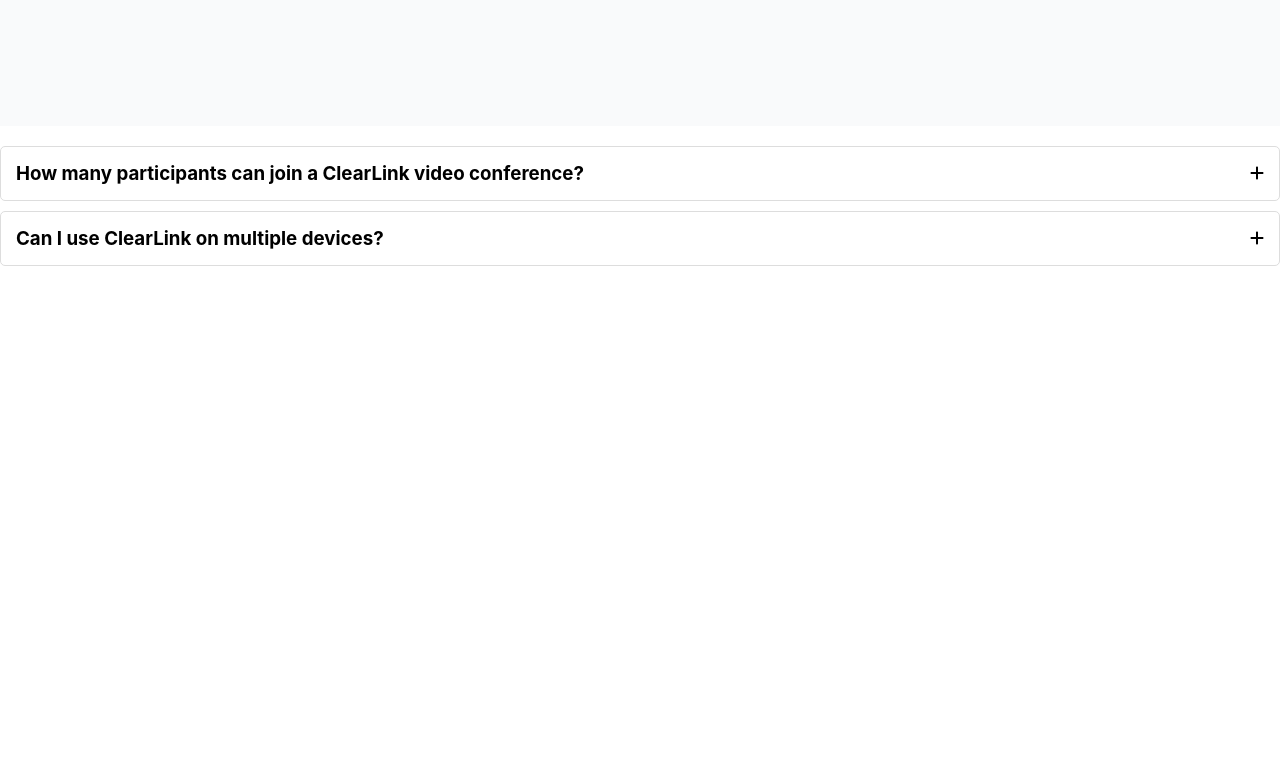
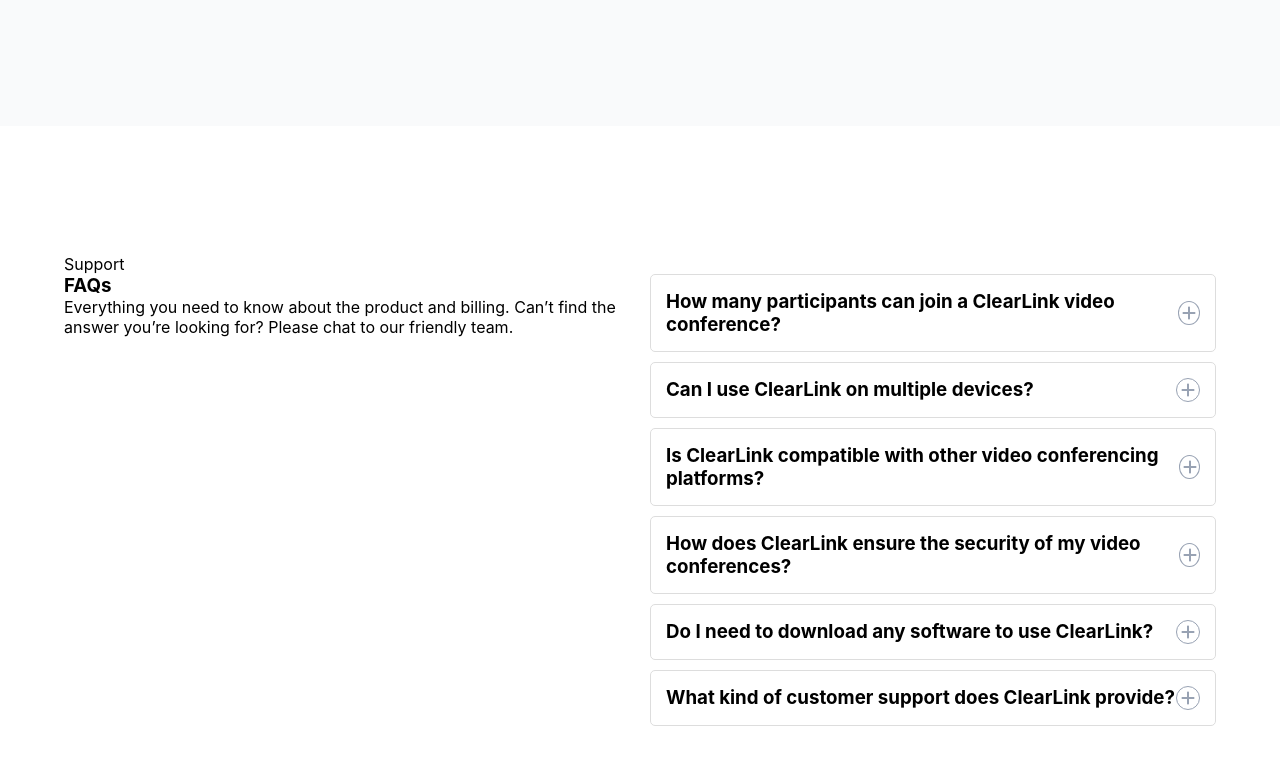
Before and after one commit to Abraham-Ogbumah/clearlink, a React (Create React App) app: page / in a window 1280 px wide. Shown: the part 2749-3511 px from the top of the page. Before the commit the page ends 3035 px from the top, so only its background shows below. Built offline with nearby package versions, Linux system fonts and the light colour scheme.

Commit message:
update to FAQ

```diff
--- a/src/components/Main.jsx
+++ b/src/components/Main.jsx
@@ -7,11 +7,11 @@
 import Automatic from "../assets/images/automattic.svg";
 import AboutUs from "./common/AboutUs/AboutUs";
 import Testimonial from "./common/Testimonials/Testimonial";
-import FaqSection from "./common/FrequentlyAskedQuestions/FaqSection";
+import FrequentlyAsked from "./common/FrequentlyAskedQuestions/FrequentlyAsked";
 
 const Main = () => {
   return (
-    <main className="">
+    <main>
       <div className="partners-info container">
         <p className="partner-caption">
           Join 1,500+ companies already video conferencing the ClearLink way
@@ -27,7 +27,7 @@
       </div>
       <AboutUs />
       <Testimonial />
-      <FaqSection />
+      <FrequentlyAsked />
     </main>
   );
 };
--- a/src/components/common/FrequentlyAskedQuestions/FaqSection.jsx
+++ b/src/components/common/FrequentlyAskedQuestions/FaqSection.jsx
@@ -4,7 +4,7 @@
 import { faPlus, faMinus } from "@fortawesome/free-solid-svg-icons";
 
 const FaqSection = () => {
-  const [activeIndex, setActiveIndex] = useState(null); // To track the active/open item
+  const [activeIndex, setActiveIndex] = useState(null);
 
   const faqs = [
     {
@@ -17,7 +17,28 @@
       answer:
         "Yes, you can use ClearLink on multiple devices, including tablets, smartphones, and desktop computers.",
     },
-    // ... Add other FAQs here
+    {
+      question:
+        "Is ClearLink compatible with other video conferencing platforms?",
+      answer:
+        "Yes, you can use ClearLink on multiple devices, including tablets, smartphones, and desktop computers.",
+    },
+    {
+      question:
+        "How does ClearLink ensure the security of my video conferences?",
+      answer:
+        "Yes, you can use ClearLink on multiple devices, including tablets, smartphones, and desktop computers.",
+    },
+    {
+      question: "Do I need to download any software to use ClearLink?",
+      answer:
+        "Yes, you can use ClearLink on multiple devices, including tablets, smartphones, and desktop computers.",
+    },
+    {
+      question: "What kind of customer support does ClearLink provide?",
+      answer:
+        "Yes, you can use ClearLink on multiple devices, including tablets, smartphones, and desktop computers.",
+    },
   ];
 
   const toggleFAQ = (index) => {
@@ -30,7 +51,11 @@
         <div key={index} className="faq-item">
           <div className="faq-question" onClick={() => toggleFAQ(index)}>
             <h3>{faq.question}</h3>
-            <FontAwesomeIcon icon={activeIndex === index ? faMinus : faPlus} />
+            <div className="plus-sign">
+              <FontAwesomeIcon
+                icon={activeIndex === index ? faMinus : faPlus}
+              />
+            </div>
           </div>
           <div className={`faq-answer ${activeIndex === index ? "open" : ""}`}>
             <p>{faq.answer}</p>
--- a/src/components/common/FrequentlyAskedQuestions/FrequentlyAsked.jsx
+++ b/src/components/common/FrequentlyAskedQuestions/FrequentlyAsked.jsx
@@ -1,12 +1,23 @@
-import React from 'react'
+import React from "react";
+import FaqSection from "./FaqSection";
+import "./faq.css"
 
 const FrequentlyAsked = () => {
   return (
-    <div>
-        <div></div>
-        <div></div>
+    <div className="container faqasked">
+      <div className="faqasked-left">
+        <span>Support</span>
+        <h3>FAQs</h3>
+        <p>
+          Everything you need to know about the product and billing. Can’t find
+          the answer you’re looking for? Please chat to our friendly team.
+        </p>
+      </div>
+      <div className="faqasked-right">
+        <FaqSection />
+      </div>
     </div>
-  )
-}
+  );
+};
 
-export default FrequentlyAsked
+export default FrequentlyAsked;
--- a/src/components/common/FrequentlyAskedQuestions/faq.css
+++ b/src/components/common/FrequentlyAskedQuestions/faq.css
@@ -1,5 +1,6 @@
 .faq-accordion {
   margin: 20px 0;
+  overflow: hidden;
 }
 
 .faq-item {
@@ -30,3 +31,31 @@
   max-height: 1000px; /* Adjust as needed for content height */
   padding: 0 15px 15px; /* Padding to match question padding */
 }
+
+.faqasked {
+  padding-top: 8rem;
+  padding-bottom: 8rem;
+  display: flex;
+  gap: 20px;
+}
+
+.faqasked-left {
+  flex: 1;
+}
+
+.faqasked-right {
+  flex: 1;
+}
+
+.plus-sign {
+  width: 24px;
+  height: 24px;
+  border-radius: 50%;
+  border: 1px solid #98A2B3;
+
+  display: flex;
+  justify-content: center;
+  align-items: center;
+
+  color: #98A2B3;
+}
```
